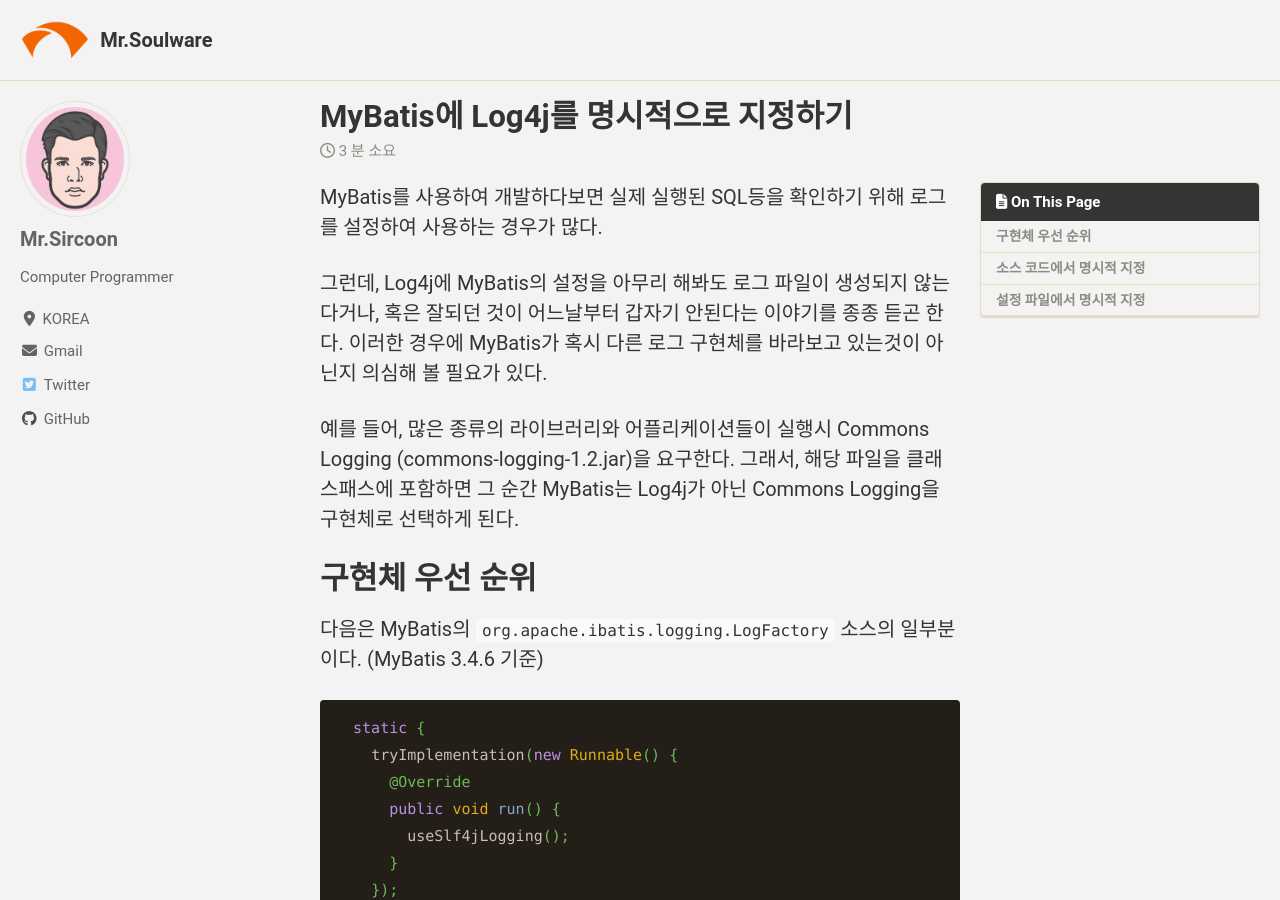
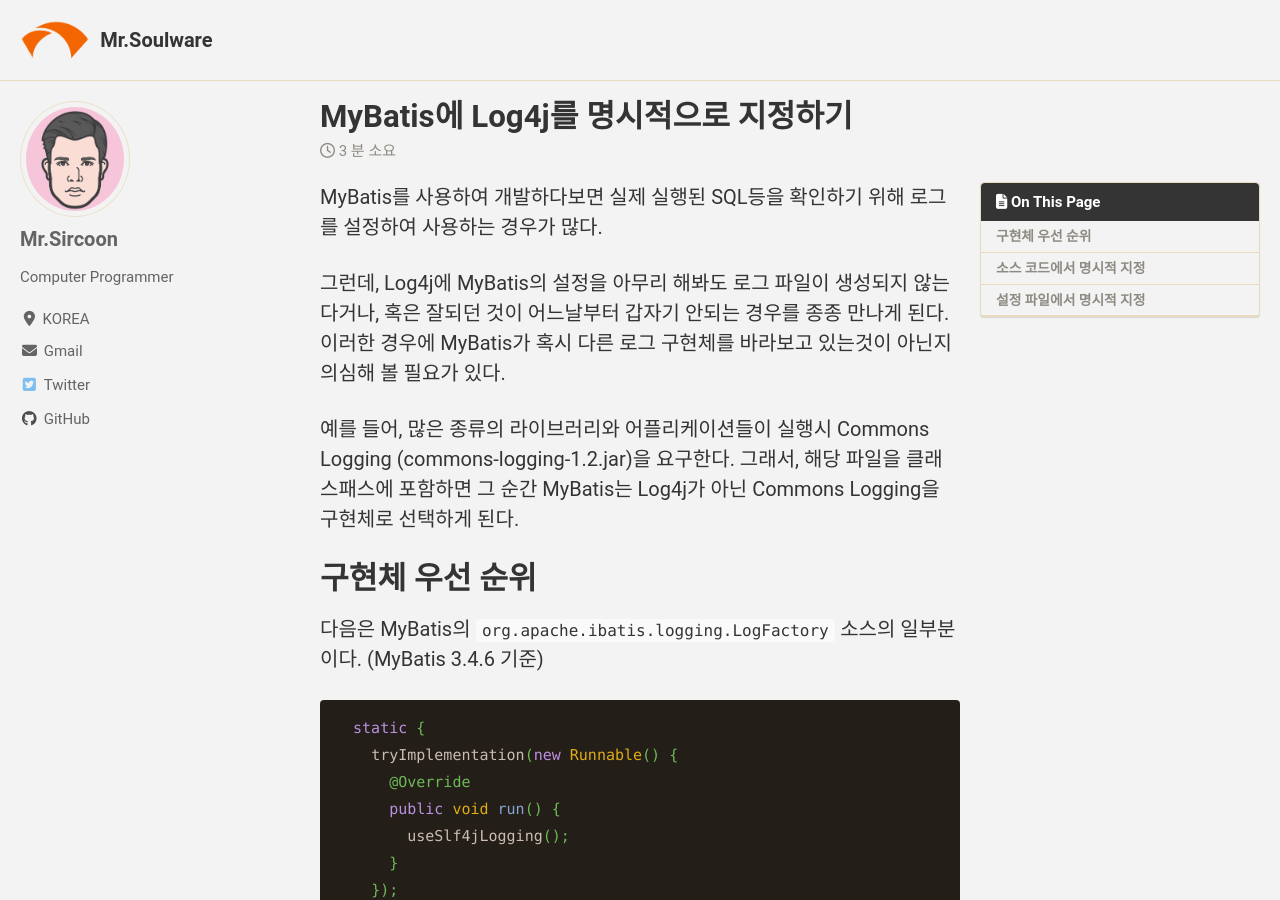
Before and after one commit to mrsoulware/mrsoulware.github.io, a Jekyll site: the page built from _posts/2020/2020-05-22-mybatis-log4j.md, in a window 1280 px wide and 900 px high. Built offline with Jekyll 4.4.1, drawn with Linux system fonts in a browser that asks for light colours; cached includes are drawn as plain includes; nearby versions of some CDN libraries; some web fonts are replaced.

Commit message:
update post

```diff
--- a/_posts/2020/2020-05-22-mybatis-log4j.md
+++ b/_posts/2020/2020-05-22-mybatis-log4j.md
@@ -9,7 +9,7 @@
 
 MyBatis를 사용하여 개발하다보면 실제 실행된 SQL등을 확인하기 위해 로그를 설정하여 사용하는 경우가 많다.
 
-그런데, Log4j에 MyBatis의 설정을 아무리 해봐도 로그 파일이 생성되지 않는다거나, 혹은 잘되던 것이 어느날부터 갑자기 안된다는 이야기를 종종 듣곤 한다.
+그런데, Log4j에 MyBatis의 설정을 아무리 해봐도 로그 파일이 생성되지 않는다거나, 혹은 잘되던 것이 어느날부터 갑자기 안되는 경우를 종종 만나게 된다.
 이러한 경우에 MyBatis가 혹시 다른 로그 구현체를 바라보고 있는것이 아닌지 의심해 볼 필요가 있다.
 
 예를 들어, 많은 종류의 라이브러리와 어플리케이션들이 실행시 Commons Logging (commons-logging-1.2.jar)을 요구한다.
```
